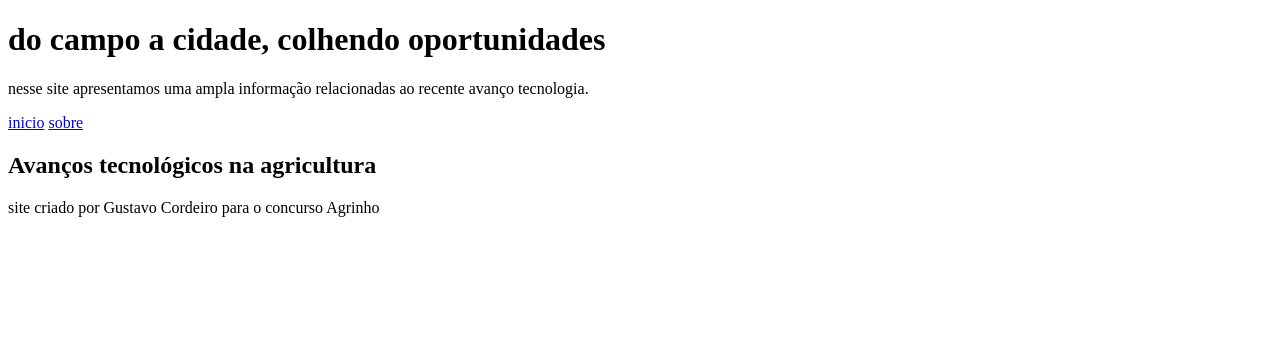
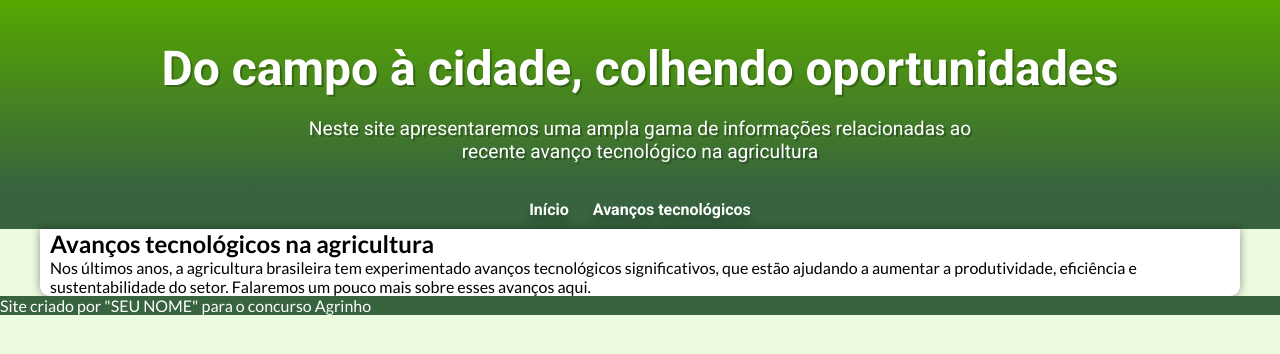
Before and after one commit to GustavoCORDEIRINH0/Agrinho, a plain HTML site: page index.html in a window 1280 px wide. Drawn offline with Linux system fonts and the light colour scheme.

Commit message:
Add files via upload

```diff
--- /dev/null
+++ b/avancos.css
@@ -0,0 +1,6 @@
+@import url(style.css);
+
+.avancos_inicio{
+    font-family: var(--fonte-principal);
+
+}
--- a/index.html
+++ b/index.html
@@ -1,29 +1,35 @@
 <!DOCTYPE html>
-<html lang="en">
+<html lang="pt-br">
 <head>
     <meta charset="UTF-8">
     <meta name="viewport" content="width=device-width, initial-scale=1.0">
     <title>Agrinho</title>
-    <link rel="stylesheet" href="" type="image/x-icoin">
+    <link rel="stylesheet" href="style.css">
+    <link rel="shortcut icon" href="cesj.png" type="image/x-icon">
+    <link rel="preconnect" href="https://fonts.googleapis.com">
+    <link rel="preconnect" href="https://fonts.gstatic.com" crossorigin>
+    <link href="https://fonts.googleapis.com/css2?family=Lato:wght@400;700&family=Roboto:wght@400;700&display=swap"
+        rel="stylesheet">
 </head>
 <body>
     <header class="cabecalho">
-        <h1 class="titulo-principal"> do campo a cidade, colhendo oportunidades</h1>
-        <p class="paragrafo-principal"> nesse site apresentamos uma ampla informação relacionadas ao recente avanço tecnologia.</p>
+        <h1 class="titulo_principal">Do campo à cidade, colhendo oportunidades</h1>
+        <p class="paragrafo_principal">Neste site apresentaremos uma ampla gama de informações relacionadas ao recente avanço tecnológico na agricultura</p>
     </header>
 
     <nav class="menu">
-        <a href="index.html" class="manu_item">inicio</a>
-        <a href="#" class="menu_item">sobre</a>
+        <a href="index.html" class="menu_item">Início</a>
+        <a href="avancos.html" class="menu_item">Avanços tecnológicos</a>
     </nav>
     <main>
         <article>
-          <h2>Avanços tecnológicos na agricultura</h2>
+            <h2>Avanços tecnológicos na agricultura</h2>
+            <p>Nos últimos anos, a agricultura brasileira tem experimentado avanços tecnológicos significativos, que estão ajudando a aumentar a produtividade, eficiência e sustentabilidade do setor. Falaremos um pouco mais sobre esses avanços aqui.
+            </p>
         </article>
     </main>
     <footer>
-        <p>site criado por Gustavo Cordeiro para o concurso Agrinho</p>
+        <p>Site criado por "SEU NOME" para o concurso Agrinho</p>
     </footer>
-
 </body>
 </html>
--- a/style.css
+++ b/style.css
@@ -7,9 +7,90 @@
     --cor4: #537A40;
     --cor5: #395039;
     --cor6: #37633e;
+    --fonte-principal: "Lato";
+    --fonte-secundaria: "Roboto";
 }
 
 *{
     margin: 0px;
     padding: 0px;
 }
+
+body {
+    background-color: var(--cor1);
+    font-family: var(--fonte-principal);
+  }
+
+  main {
+    margin: auto;
+    min-width: 280px;
+    max-width: 1200px;
+    background-color: white;
+    box-shadow: 0px 0px 10px rgba(0, 0, 0, 0.4);
+    border-bottom-left-radius: 10px;
+    border-bottom-right-radius: 10px;
+  }
+
+  article {
+    margin-left: 10px;
+    margin-right: 10px;
+  }
+
+  .cabecalho {
+    background-image: linear-gradient(to bottom, var(--cor3), var(--cor6));
+    min-height: 150px;
+    padding-top: 40px;
+  }
+
+  .menu {
+    font-family: var(--fonte-secundaria);
+    text-align: center;
+    background-color: var(--cor6);
+    padding: 10px;
+    text-shadow: 0px 6px 6px rgba(0, 0, 0, 0.25);
+  }
+
+  .menu_item {
+    color: white;
+    padding: 10px;
+    text-decoration: none;
+    font-weight: bold;
+    border-radius: 5px;
+    transition-duration: 0.5s;
+  }
+
+  .menu_item:hover {
+    background-color: var(--cor2);
+    color: var(--cor6);
+  }
+
+  .titulo_principal {
+    font-family: var(--fonte-secundaria);
+    text-align: center;
+    color: white;
+    margin-bottom: 20px;
+    font-size: 3em;
+    text-shadow: 2px 2px 0px rgba(0, 0, 0, 0.25);
+  }
+
+  .paragrafo_principal {
+    font-family: var(--fonte-secundaria);
+    text-align: center;
+    color: white;
+    font-size: 1.2em;
+    max-width: 700px;
+    padding-right: 10px;
+    padding-left: 10px;
+    margin: auto;
+    text-shadow: 2px 2px 0px rgba(0, 0, 0, 0.25);
+  }
+
+  .container_imagem{
+    max-width: 800px;
+    min-width: 280px;
+  }
+
+  footer {
+    background-color: var(--cor6);
+    color: white;
+  }
```
Also changed, not shown: avancos.html (added, +78 -0 lines), cesj.png (added), 2 other files.
